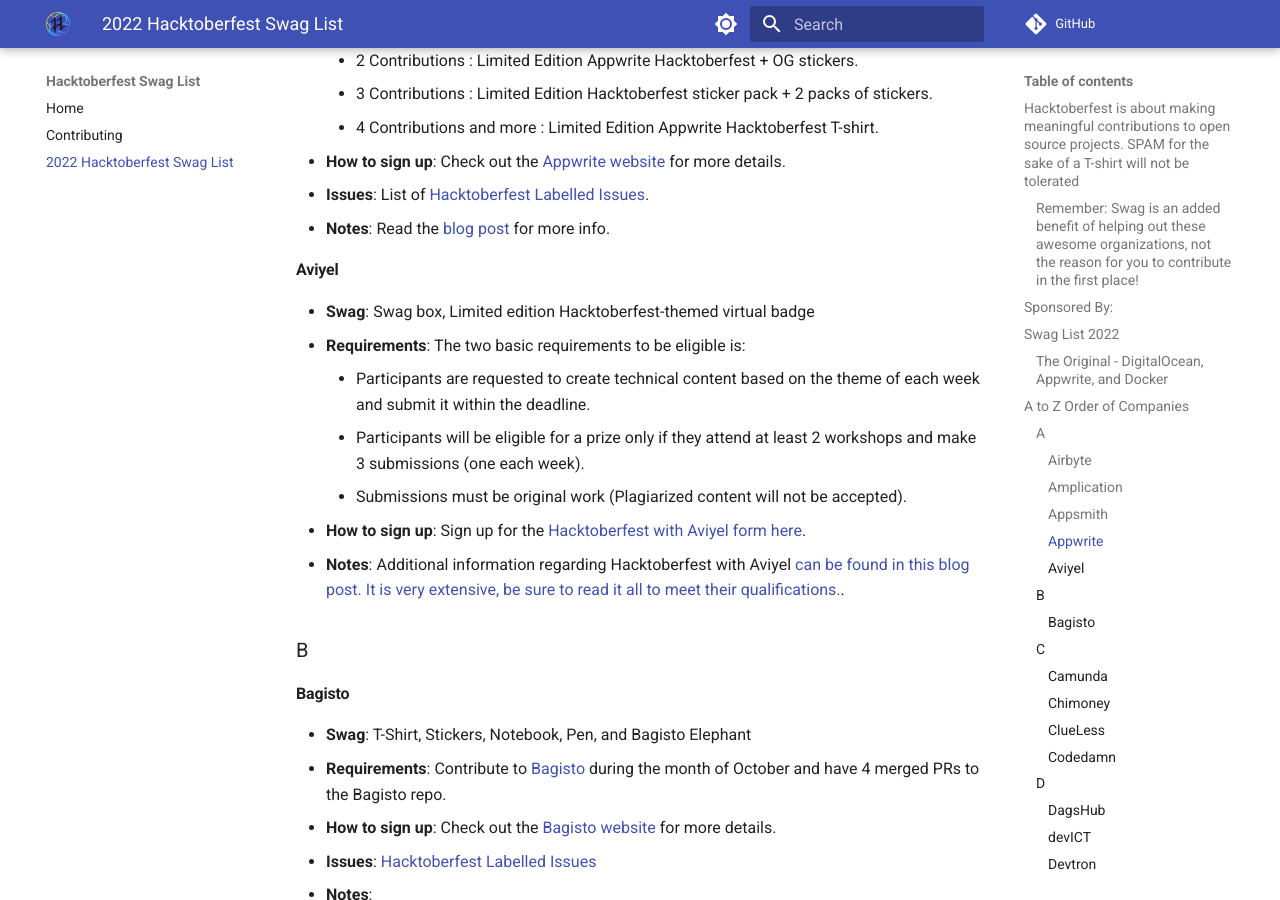
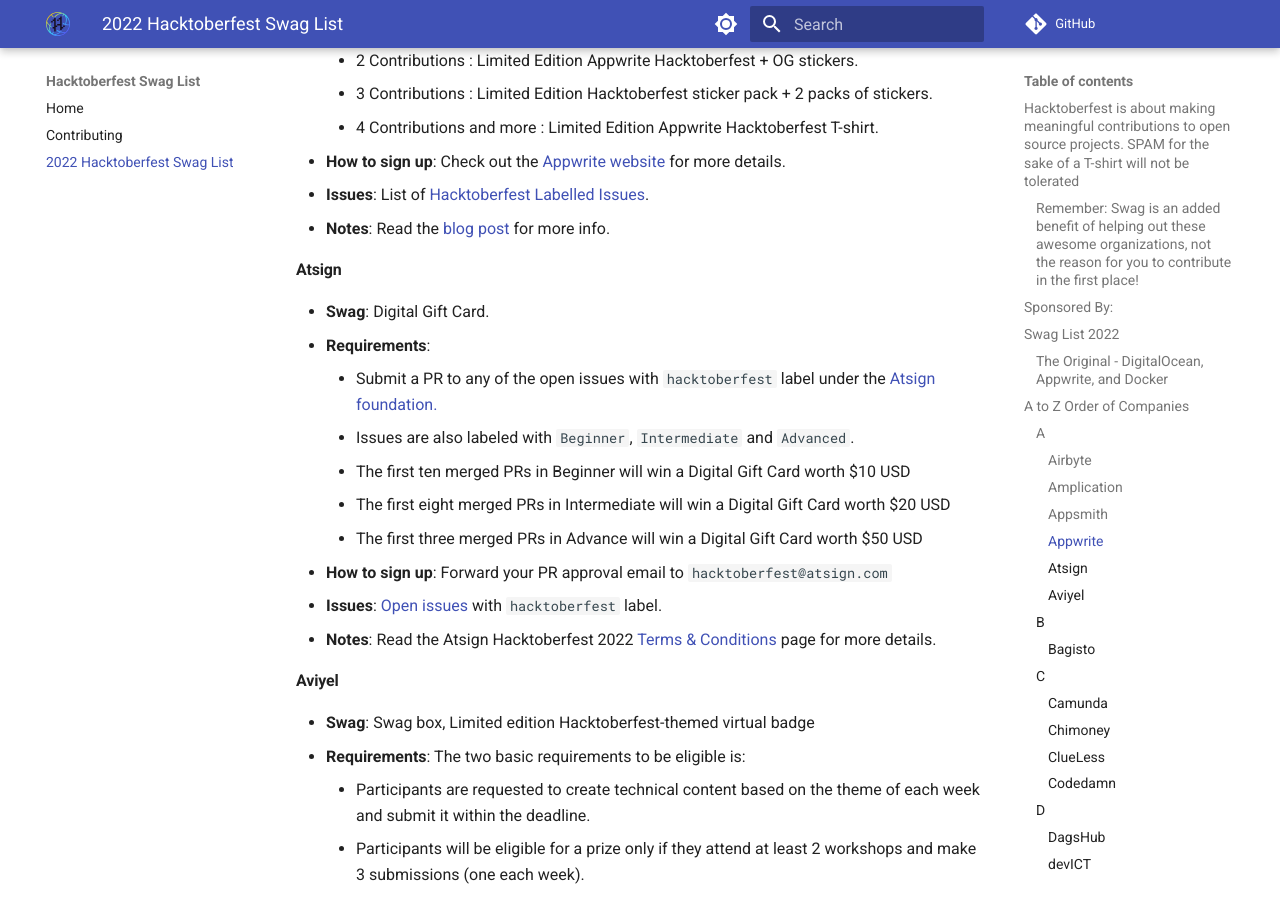
Before and after one commit to crweiner/hacktoberfest-swag-list, an MkDocs documentation site: the page built from docs/list.md, in a window 1280 px wide and 900 px high, scrolled down 3325 px. Built offline with MkDocs 1.6.1 and Material for MkDocs 9.7.7, drawn with Linux system fonts in a browser that asks for light colours; plug-ins that fetch from the network failed and are left out; comment, search, counter and statistics services are not loaded; some of the changed text lies outside the part shown.

Commit message:
add: atsign, juliaactuary, openmetadata

```diff
--- a/docs/list.md
+++ b/docs/list.md
@@ -99,6 +99,19 @@
 - **How to sign up**: Check out the [Appwrite website](https://hacktoberfest.appwrite.io/) for more details.
 - **Issues**: List of [Hacktoberfest Labelled Issues](https://github.com/search?q=org%3Aappwrite+org%3Autopia-php+org%3Aopen-runtimes+label%3Ahacktoberfest+created%3A%3E2021-01-01+state%3Aopen&type=issues&s=updated&o=asc).
 - **Notes**: Read the [blog post](https://appwrite.io/hacktoberfest) for more info.
+
+#### **Atsign**
+
+- **Swag**: Digital Gift Card.
+- **Requirements**:
+    - Submit a PR to any of the open issues with `hacktoberfest` label under the [Atsign foundation.](https://github.com/atsign-foundation)
+    - Issues are also labeled with `Beginner`, `Intermediate` and `Advanced`.
+    - The first ten merged PRs in Beginner will win a Digital Gift Card worth $10 USD
+    - The first eight merged PRs in Intermediate will win a Digital Gift Card worth $20 USD
+    - The first three merged PRs in Advance will win a Digital Gift Card worth $50 USD
+- **How to sign up**: Forward your PR approval email to `hacktoberfest@atsign.com`
+- **Issues**: [Open issues](https://github.com/search?l=&p=1&q=user%3Aatsign-foundation+label%3Ahacktoberfest&state=open&type=Issues) with `hacktoberfest` label.
+- **Notes**: Read the Atsign Hacktoberfest 2022 [Terms & Conditions](https://atsign.com/atsign-hacktoberfest-2022/) page for more details.
 
 #### **Aviyel**
 
@@ -312,6 +325,16 @@
 - **Issues**: See the list of [hacktoberfest-labeled issues](https://github.com/search?q=org%3Ainvertase+org%3Afluttercommunity+org%3Aatsign-foundation++label%3Ahacktoberfest+created%3A%3E2021-01-01+state%3Aopen&type=Issues).
 - **Notes**: Check out the [website](https://invertase.io/community/hacktoberfest) for more info.
 
+### J
+
+#### **JuliaActuary**
+
+- **Swag**: Stickers
+- **Requirements**: Make atleast two contriutions to repos under [JuliaActuary](https://github.com/JuliaActuary) to win a JuliaActuary sticker.
+- **How to sign up**: Signup on the [Hacktoberfest website](https://hacktoberfest.com/)
+- **Issues**: [Open issues](https://github.com/search?q=org%3AJuliaActuary+is%3Aissue+label%3Ahacktoberfest) available here or check out out their [project page](https://github.com/orgs/JuliaActuary/projects/3) for more ways to contribute.
+- **Notes**: Read the [blog post](https://juliaactuary.org/blog/hacktoberfest2022/) at JuliaActuary to know more.
+
 ### L
 
 #### **LambdaTest**
@@ -517,6 +540,16 @@
 - **Issues**: See the list of available Hacktoberfest issues [here](https://github.com/search?q=topic%3Ahacktoberfest+org%3Aopensearch-project+fork%3Atrue+label%3A%22hacktoberfest%22+is%3Aissue+is%3Aopen&type=Issues).
 - **Notes**: More details about the prizes [are here](https://opensearch.org/blog/community/2022/10/hacktoberfest-2022/). Join their [Forum](https://forum.opensearch.org/t/hacktoberfest-2022/11129) if you have any further queries. They are also active on [Twitter](https://twitter.com/OpenSearchProj).
 
+#### **OpenMetadata**
+- **Swag**: $500 USD cash prize and swag
+- **Requirements**:
+    - Submit a new valid & working connector to receive $500 USD cash prize and OpenMetadata swag.
+    - Each new connector should adhere to the [contribution guidelines.](https://blog.open-metadata.org/hacktoberfest-2022-connector-extravaganza-c2c88a5823b0)
+- **How to Sign up**:
+    - Join the [OpenMetadata slack community]
+    - Discuss the ideas for a a new connector with the team or let the team help you choose one.
+- **Notes**: Read the [blog post](https://blog.open-metadata.org/hacktoberfest-2022-connector-extravaganza-c2c88a5823b0) for new connector ideas.
+
 ### P
 
 #### **Percona**
```
